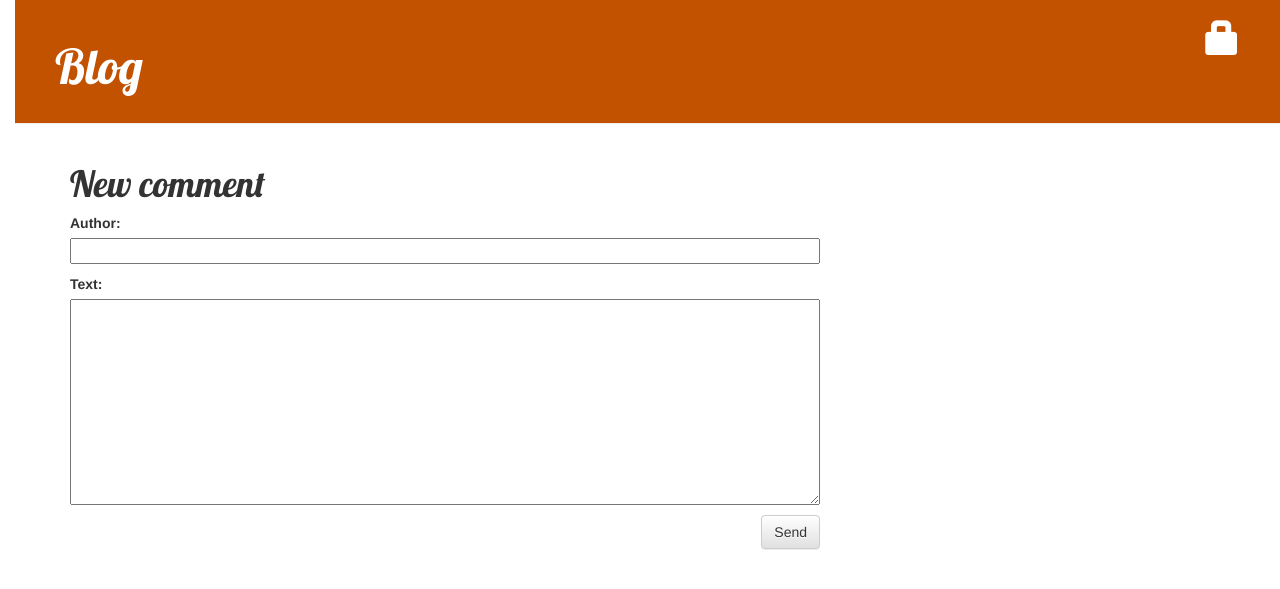
After one commit to Vijay-Mundaragi/blog, a Django app: page /post/1/comment/ in a window 1280 px wide. The commit adds this page. Shown: the top 589 px of the page. Run offline with Django 3.2, Linux system fonts and the light colour scheme; tables that the repository leaves empty hold one stand-in row (values such as "Sample post"); some libraries are stand-ins or nearby versions.

Commit message:
adding comments feature

```diff
--- /dev/null
+++ b/Features.txt
@@ -0,0 +1,4 @@
+Readers can comment on Posts.
+Blog owner can approve/ delete the comments.
+
+Number of comments shown is only no of approved comments.
--- a/blog/admin.py
+++ b/blog/admin.py
@@ -1,5 +1,6 @@
 from django.contrib import admin
-from .models import Post
+from .models import Post, Comment
 # Register your models here.
 
 admin.site.register(Post)
+admin.site.register(Comment)
--- a/blog/forms.py
+++ b/blog/forms.py
@@ -1,9 +1,16 @@
 from django import forms
 
-from .models import Post
+from .models import Post, Comment
 
 class PostForm(forms.ModelForm):
 
     class Meta:
         model = Post
         fields = ('title', 'text',)
+
+
+class CommentForm(forms.ModelForm):
+
+    class Meta:
+        model = Comment
+        fields = ('author', 'text',)
--- a/blog/models.py
+++ b/blog/models.py
@@ -14,5 +14,23 @@ class Post(models.Model):
         self.published_date = timezone.now()
         self.save()
 
+    def approved_comments(self):
+        return self.comments.filter(approved_comment=True)
+
     def __str__(self):
         return self.title
+
+
+class Comment(models.Model):
+    post = models.ForeignKey('blog.Post', on_delete=models.CASCADE, related_name='comments')
+    author = models.CharField(max_length=200)
+    text = models.TextField()
+    created_date = models.DateTimeField(default=timezone.now)
+    approved_comment = models.BooleanField(default=False)
+
+    def approve(self):
+        self.approved_comment = True
+        self.save()
+
+    def __str__(self):
+        return self.text
--- a/blog/static/css/styles.css
+++ b/blog/static/css/styles.css
@@ -5,6 +5,10 @@ h1 a, h2 a {
 
 body {
     padding-left: 15px;
+}
+
+.comment {
+    margin: 20px 0px 20px 20px;
 }
 
 .page-header {
--- /dev/null
+++ b/blog/templates/blog/add_comment_to_post.html
@@ -0,0 +1,9 @@
+{% extends 'blog/base.html' %}
+
+{% block content %}
+    <h1>New comment</h1>
+    <form method="POST" class="post-form">{% csrf_token %}
+        {{ form.as_p }}
+        <button type="submit" class="save btn btn-default">Send</button>
+    </form>
+{% endblock %}
--- a/blog/templates/blog/post_list.html
+++ b/blog/templates/blog/post_list.html
@@ -8,6 +8,7 @@
             </div>
             <h1><a href="{% url 'post_detail' pk=post.pk %}">{{ post.title }}</a></h1>
             <p>{{ post.text|linebreaksbr }}</p>
+            <a href="{% url 'post_detail' pk=post.pk %}">Comments: {{ post.approved_comments.count }}</a>
         </div>
     {% endfor %}
 {% endblock %}
--- a/blog/urls.py
+++ b/blog/urls.py
@@ -3,10 +3,17 @@ from . import views
 
 urlpatterns = [
     path('', views.post_list, name='post_list'),
+
     path('post/<int:pk>/', views.post_detail, name='post_detail'),
+
     path('post/new', views.post_new, name='post_new'),
     path('post/<int:pk>/edit/', views.post_edit, name='post_edit'),
     path('drafts/', views.post_draft_list, name='post_draft_list'),
+
     path('post/<pk>/publish/', views.post_publish, name='post_publish'),
     path('post/<pk>/remove/', views.post_remove, name='post_remove'),
+
+    path('post/<int:pk>/comment/', views.add_comment_to_post, name='add_comment_to_post'),
+    path('comment/<int:pk>/approve/', views.comment_approve, name='comment_approve'),
+	path('comment/<int:pk>/remove/', views.comment_remove, name='comment_remove'),
 ]
--- a/blog/views.py
+++ b/blog/views.py
@@ -1,8 +1,8 @@
 from django.shortcuts import render, get_object_or_404, redirect
 from django.contrib.auth.decorators import login_required
 from django.utils import timezone
-from .models import Post
-from .forms import PostForm
+from .models import Post, Comment
+from .forms import PostForm, CommentForm
 
 
 # Create your views here.
@@ -15,6 +15,7 @@ def post_list(request):
 def post_detail(request, pk):
     post = get_object_or_404(Post, pk=pk)
     return render(request, 'blog/post_detail.html', {'post': post})
+
 
 @login_required
 def post_new(request):
@@ -29,6 +30,7 @@ def post_new(request):
     else:
         form = PostForm()
     return render(request, 'blog/post_edit.html', {'form': form})
+
 
 @login_required
 def post_edit(request, pk):
@@ -45,10 +47,12 @@ def post_edit(request, pk):
         form = PostForm(instance=post)
     return render(request, 'blog/post_edit.html', {'form': form})
 
+
 @login_required
 def post_draft_list(request):
     posts = Post.objects.filter(published_date__isnull=True).order_by('created_date')
     return render(request, 'blog/post_draft_list.html', {'posts': posts})
+
 
 @login_required
 def post_publish(request, pk):
@@ -56,8 +60,37 @@ def post_publish(request, pk):
     post.publish()
     return redirect('post_detail', pk=pk)
 
+
 @login_required
 def post_remove(request, pk):
     post = get_object_or_404(Post, pk=pk)
     post.delete()
     return redirect('post_list')
+
+
+def add_comment_to_post(request, pk):
+    post = get_object_or_404(Post, pk=pk)
+    if request.method == "POST":
+        form = CommentForm(request.POST)
+        if form.is_valid():
+            comment = form.save(commit=False)
+            comment.post = post
+            comment.save()
+            return redirect('post_detail', pk=post.pk)
+    else:
+        form = CommentForm()
+    return render(request, 'blog/add_comment_to_post.html', {'form': form})
+
+
+@login_required
+def comment_approve(request, pk):
+    comment = get_object_or_404(Comment, pk=pk)
+    comment.approve()
+    return redirect('post_detail', pk=comment.post.pk)
+
+
+@login_required
+def comment_remove(request, pk):
+    comment = get_object_or_404(Comment, pk=pk)
+    comment.delete()
+    return redirect('post_detail', pk=comment.post.pk)
--- a/commands.txt
+++ b/commands.txt
@@ -26,6 +26,7 @@ python manage.py shell
 QuerySet - list of objects of a given Model
 
 
+
 start project
 create app
 include the app in settings file
@@ -39,8 +40,6 @@ create views
 create templates folder inside app
 
 
-
-
 create a link in UI.
 Update urls file for that link
 create a view fro that link
```
Also changed, not shown: blog/templates/blog/post_detail.html (+23 -0 lines), blog/migrations/0002_comment.py (added).
